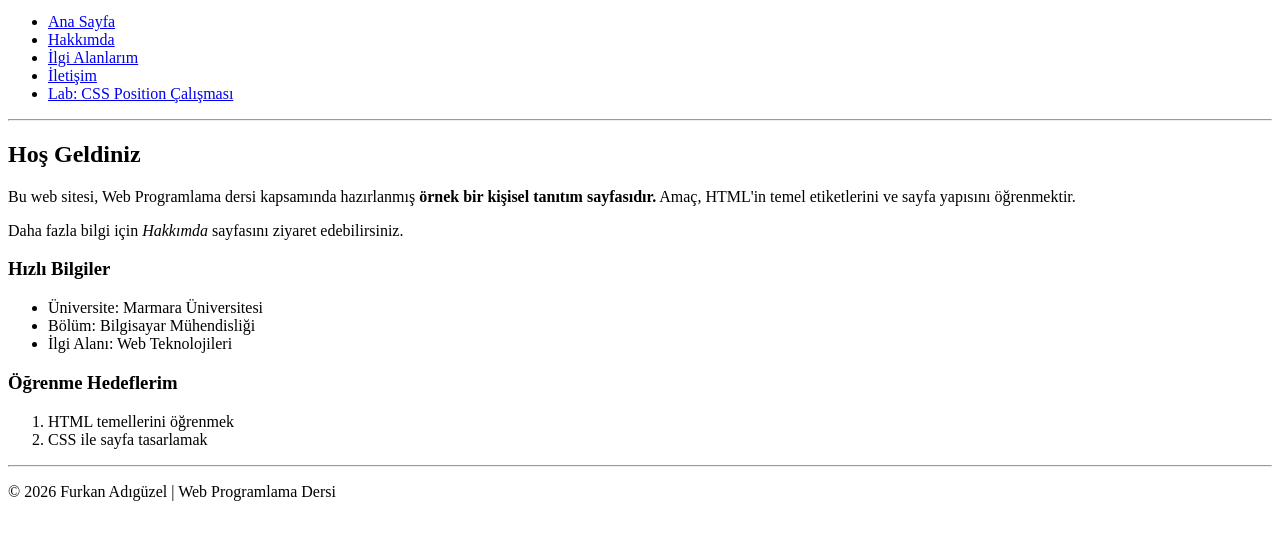
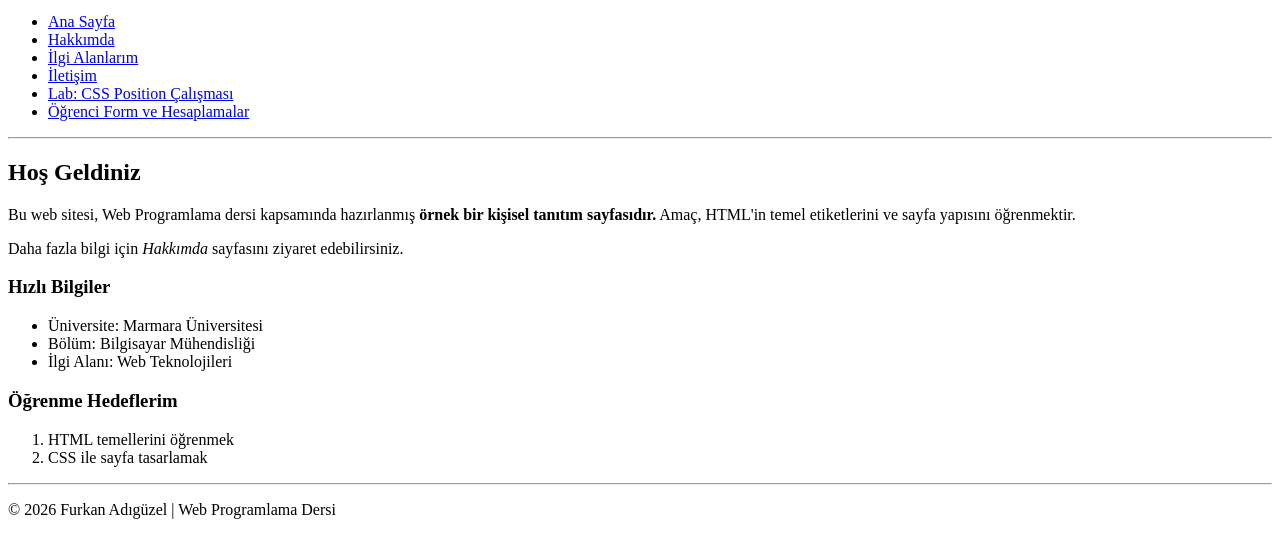
Before and after one commit to caliphos/caliphos.github.io, a plain HTML site: page index.html in a window 1280 px wide. Shown: the part 101-658 px from the top of the page. Drawn offline with Linux system fonts and the light colour scheme.

Commit message:
Update index.html

```diff
--- a/index.html
+++ b/index.html
@@ -15,6 +15,7 @@
             <li><a href="interests.html">İlgi Alanlarım</a></li>
             <li><a href="contact.html">İletişim</a></li>
             <li><a href="lab-position.html">Lab: CSS Position Çalışması</a></li>
+            <li><a href="ogrenci_not_birim.html">Öğrenci Form ve Hesaplamalar</a></li>
         </ul>
     </nav>
 
```
